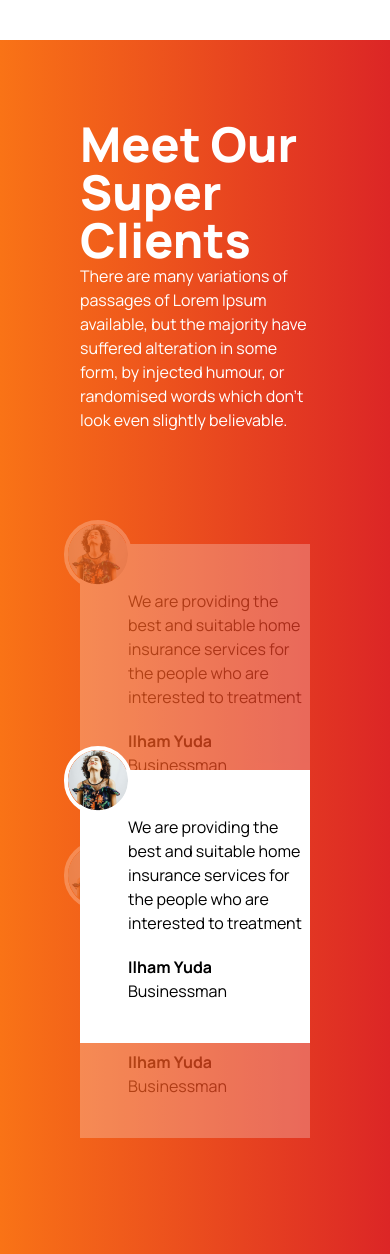
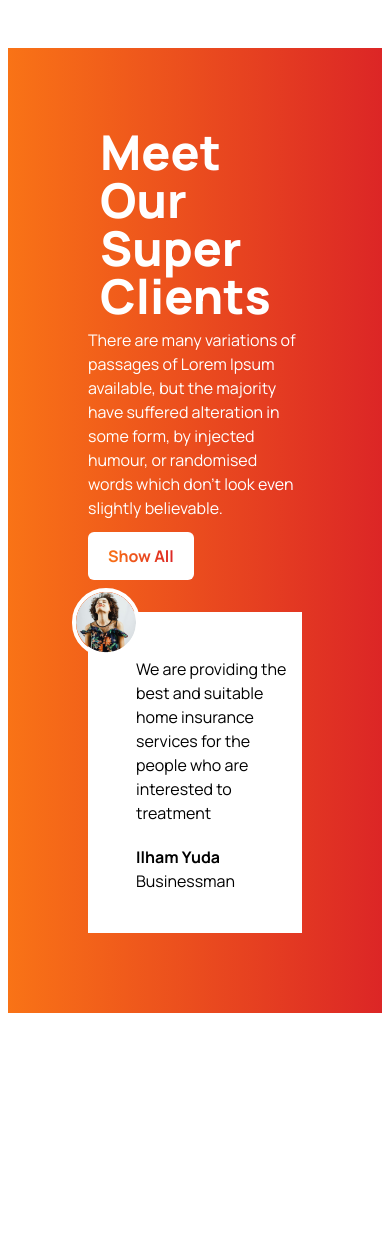
Before and after one commit to mdmahamudullah/tea-house-Tailwind, a plain HTML site: page index.html in a window 390 px wide. Shown: the top 1254 px of the page. After the commit the page ends 1021 px from the top, so only its background shows below. Drawn offline with nearby package versions, Linux system fonts and the light colour scheme.

Commit message:
add a transparent button
it contain transparent text and text gave gradient background.

```diff
--- a/index.html
+++ b/index.html
@@ -23,22 +23,25 @@
     </script>
 </head>
 
-<body class="font-manrope">
+<body class="font-manrope p-2">
 
     <main>
         <SECtion>
             <div class=" w-full max-w-6xl  bg-gradient-to-r from-orange-500 to-red-600 mx-auto mt-10">
                 <div class="lg:flex p-20 justify-between items-center">
                     <div>
-                        <h1 class="text-5xl font-extrabold text-white"> Meet Our Super<br>Clients</h1>
-                        <p class=" font-normal text-white max-w-md">There are many variations of passages of Lorem Ipsum
+                        <h1 class="text-5xl font-extrabold text-white pl-3 mb-2"> Meet Our Super<br>Clients</h1>
+                        <p class=" font-normal text-white md:max-w-md mb-3">There are many variations of passages of Lorem Ipsum
                             available, but the majority have suffered alteration in some form, by injected humour, or
                             randomised words which don't look even slightly believable. </p>
+                            <button class="bg-white px-5 py-3 rounded-md mb-8"><span class="font-bold text-transparent bg-clip-text bg-gradient-to-r from-orange-500 to-red-600">
+                                Show All
+                            </span></button>
                     </div>
                     <!-- ......cards start ...-->
                     <div >
                         <!-- ......cards 1 ...-->
-                        <div >
+                        <div class="hidden lg:block">
                             <div class="bg-white  w-full max-w-sm pl-12 pt-10 pb-10 opacity-25  relative top-28">
                                 <img class="relative -top-16 -left-16 rounded-full border-4 border-white "
                                     src="images/client.png" alt="">
@@ -49,7 +52,7 @@
                             </div>
                         </div>
                         <!-- ......cards 2 ...-->
-                        <div>
+                        <div class="hidden lg:block">
                             <div class="bg-white  w-full max-w-sm pl-12 pt-10 pb-10 opacity-25 relative top-40">
                                 <img class="relative -top-16 -left-16 rounded-full border-4 border-white "
                                     src="images/client.png" alt="">
@@ -61,7 +64,7 @@
                         </div>
                         <!-- ......cards 3 ...-->
                         <div>
-                            <div class="bg-white  w-full max-w-sm pl-12 pt-10 pb-10  relative xl:-left-32 bottom-52">
+                            <div class="bg-white  w-full max-w-sm pl-12 pt-10 pb-10  lg:relative xl:-left-32 bottom-52">
                                 <img class="relative -top-16 -left-16 rounded-full border-4 border-white "
                                     src="images/client.png" alt="">
                                 <p class="-mt-16">We are providing the best and suitable home insurance services for the
```
